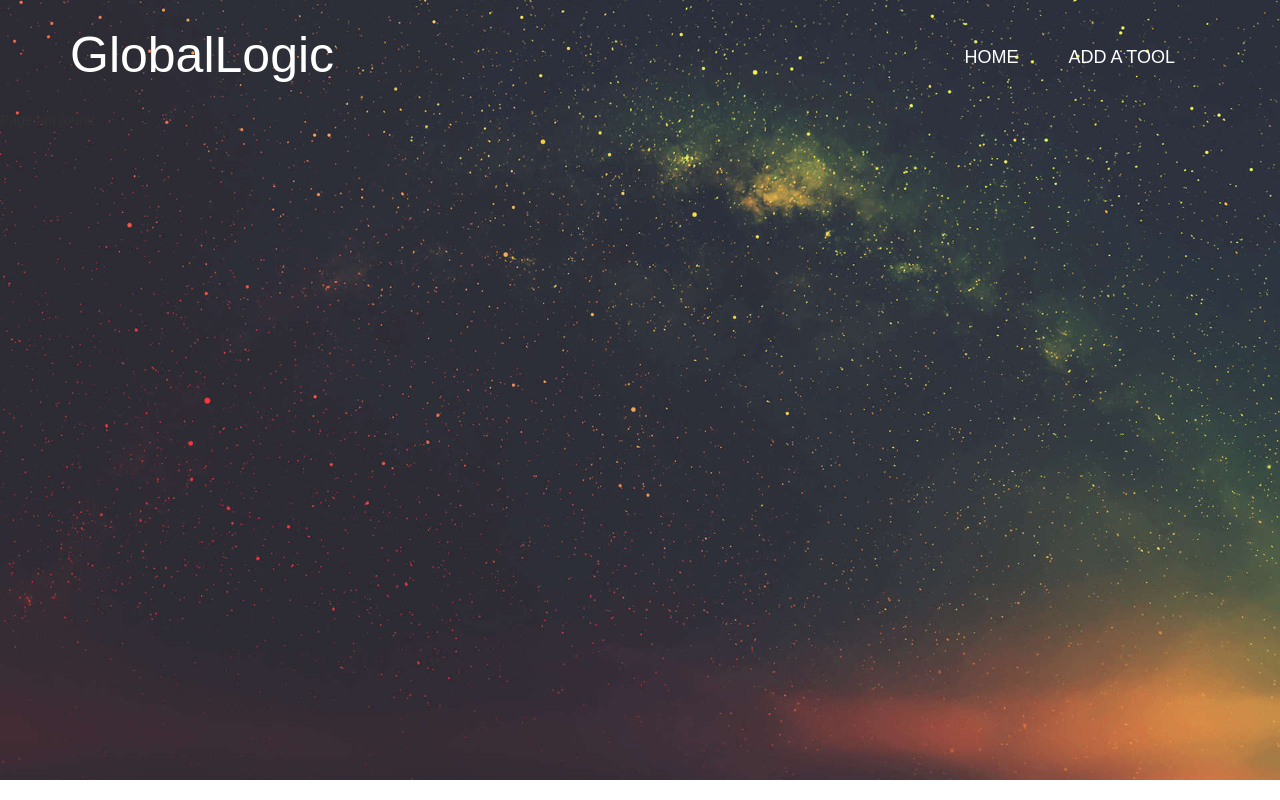
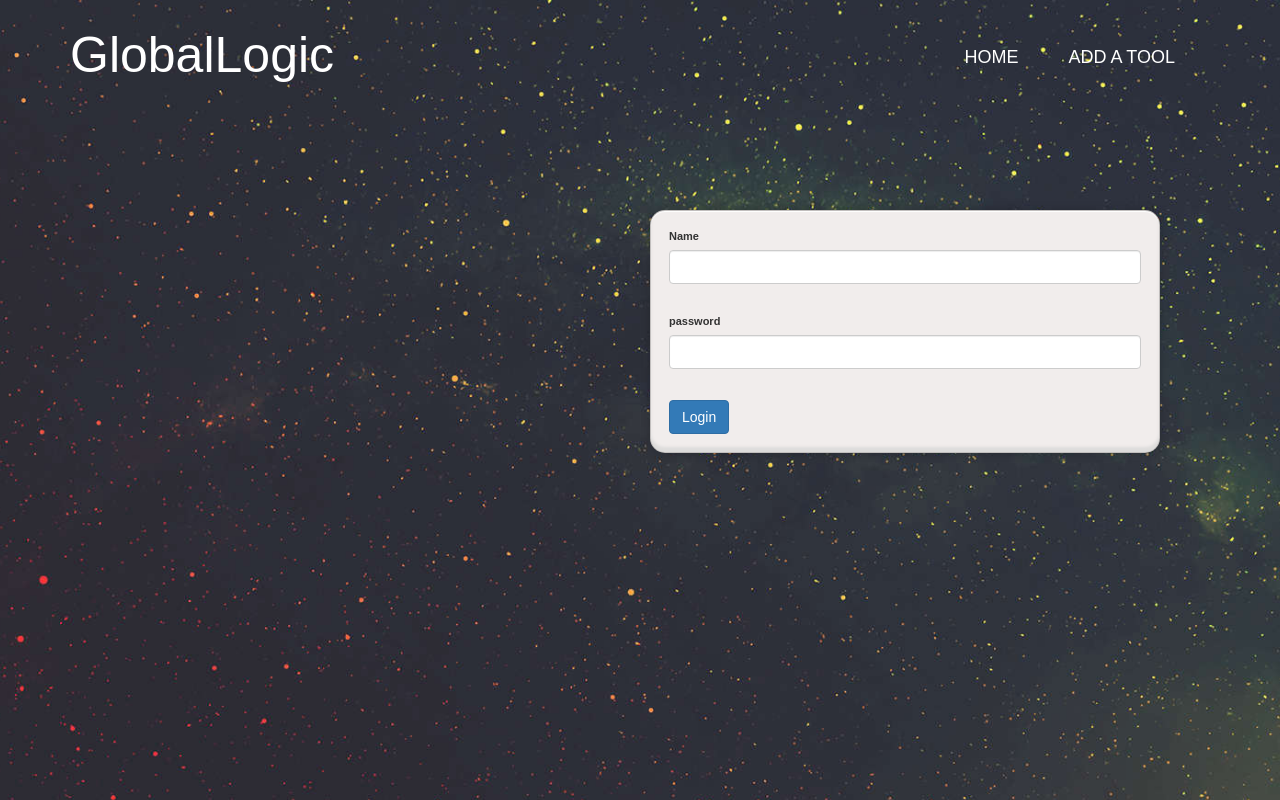
Before and after one commit to pandit-siddharth/tools, an Angular app: page /admin in a window 1280 px wide. Before the commit this address led to /404. Shown: the top 800 px of the page. Built offline with nearby package versions, Linux system fonts and the light colour scheme.

Commit message:
add new login page

```diff
--- /dev/null
+++ b/src/app/admin/admin.component.css
@@ -0,0 +1,14 @@
+.todoapp {
+  margin-left: 650px;
+  margin-top: 100px;
+  width: 510px;
+  padding: 18px;
+  font-size: 11px;
+  background: #f1edec;
+  border: 1px solid rgba(0,0,0,0.2);
+  border-radius: 15px;
+  box-shadow:
+    inset 0 1px 1px white,
+    inset 0 -5px 3px #dddcdb,
+    0 0 10px rgba(0,0,0,0.2);
+}
--- /dev/null
+++ b/src/app/admin/admin.component.html
@@ -0,0 +1,13 @@
+<section class="todoapp">
+    <div class="form-group">
+        <label for="name">Name</label>
+        <input class="form-control" [(ngModel)]="username" type="text" id="username" (keyup)="onUserName($event.target.value)" (change)="onUserName($event.target.value)">
+        <label class="error text-danger">{{emptyError}}</label>
+    </div>
+    <div class="form-group">
+        <label for="name">password</label>
+        <input class="form-control" [(ngModel)]="password" type="password" id="password" (keyup)="onPassword($event.target.value)" (change)="onPassword($event.target.value)">
+        <label class="error text-danger">{{emptyError}}</label>
+    </div>
+    <button class="btn btn-primary mb-2" (click)="onSubmit(inputVal)">Login</button>
+</section>
--- /dev/null
+++ b/src/app/admin/admin.component.ts
@@ -0,0 +1,40 @@
+import { Component, OnInit } from '@angular/core';
+import { TodoDataService } from '../todo-data.service';
+import { Todo } from '../todo';
+
+@Component({
+  selector: 'app-tools',
+  templateUrl: './admin.component.html',
+  styleUrls: ['./admin.component.css'],
+  providers: [TodoDataService]
+})
+export class AdminComponent  {
+    adminLogin = {};
+    emptyError: string;
+    constructor(private todoDataService: TodoDataService) {
+  }
+
+
+onUserName(value){
+    console.log(value);
+    this.adminLogin = Object.assign(this.adminLogin,{username: value});
+}
+
+onPassword(value){
+    this.adminLogin = Object.assign(this.adminLogin,{password: value});
+}
+
+onSubmit(value) {
+    console.log(this.adminLogin);
+    // if (value && value.trim() !== '') {
+    //   this.todoDataService
+    //     .addTodo(this.adminLogin)
+    //     .subscribe(
+    //       (newTodo) => {
+    //         console.log(newTodo);
+    //       });
+    // } else {
+    //   this.emptyError = 'Please fill in the name';
+    // }
+  }
+}
--- a/src/app/app-routing.module.ts
+++ b/src/app/app-routing.module.ts
@@ -3,11 +3,13 @@
 import { HeroesComponent } from './heroes/heroes.component';
 import { ToolsComponent } from './tools/tools.component';
 import { ErrorComponent } from './error/error.component';
+import { AdminComponent } from './admin/admin.component';
 
 const routes: Routes = [
     {path: '', redirectTo: 'index', pathMatch: 'full'},
     {path: 'index', component: HeroesComponent},
     {path: 'addTools', component: ToolsComponent},
+    {path: 'admin', component: AdminComponent},
     {path: '404', component: ErrorComponent},
     {path: '**', redirectTo: '404', pathMatch: 'full'}
 ];
--- a/src/app/app.module.ts
+++ b/src/app/app.module.ts
@@ -15,6 +15,7 @@
 import { AppRoutingModule } from './app-routing.module';
 import { ToolsComponent } from './tools/tools.component';
 import { ErrorComponent } from './error/error.component';
+import { AdminComponent } from './admin/admin.component';
 
 @NgModule({
   declarations: [
@@ -25,7 +26,8 @@
     TodoListHeaderComponent,
     TodoListItemComponent,
     ToolsComponent,
-    ErrorComponent
+    ErrorComponent,
+    AdminComponent
   ],
   imports: [
     BrowserModule,
--- a/src/app/heroes/heroes.component.ts
+++ b/src/app/heroes/heroes.component.ts
@@ -14,6 +14,7 @@
   todos: Todo[] = [];
   typeArr = [];
   categoryArr = [];
+  toolsArr = [];
   selectedHero: Hero;
   selectedTab = '';
   overviewHeadingClass = 'active';
@@ -30,12 +31,25 @@
       .getAllTodos()
       .subscribe(
         (todos) => {
-          console.log(todos);
-          this.todos = todos;
+          this.todos = this.getUniqueTools(todos);
           this.categoryArr = this.getUniqueCategories(todos);
           this.typeArr = this.getUniqueTypes(todos);
         }
       );
+  }
+
+  getUniqueTools(todos): any{
+    const initialArr = todos as any;
+    const uniqueArrayofTitle = [];
+    const uniqueArrayofTools = [];
+     initialArr.forEach(elem => {
+      if (!uniqueArrayofTitle.includes(elem.title)) {
+        uniqueArrayofTitle.push(elem.title);
+        uniqueArrayofTools.push({ type: elem.type, typeDescription: elem.typeDescription,
+          categoryId: elem.categoryId, categoryName: elem.categoryName,title: elem.title,id: elem.id });
+      }
+     });
+    return uniqueArrayofTools;
   }
 
   getUniqueCategories(todos): any {
@@ -58,8 +72,6 @@
 
     });
     return uniqueArrayofCatObj;
-    // this.typeArr = uniqueArrayofTypeObj;
-    // this.categoryArr = uniqueArrayofCatObj;
   }
 
   getUniqueTypes(todos): any {
@@ -81,26 +93,13 @@
       }
 
     });
-    return uniqueArrayofTypeObj;
-    // this.typeArr = uniqueArrayofTypeObj;
-    // this.categoryArr = uniqueArrayofCatObj;
+    return uniqueArrayofTypeObj
   }
 
   onSelect(hero: Hero): void {
     this.selectedHero = hero;
     this.onOverviewClick();
   }
-
-  // applyClass(tab): void {
-  //   if (tab === 'overview') {
-  //     return 'subTab active';
-
-  //   } else if (tab === 'tutorial') {
-
-  //   } else {
-
-  //   }
-  // }
 
   onOverviewClick(): void {
     this.selectedTab = 'overview';
```
